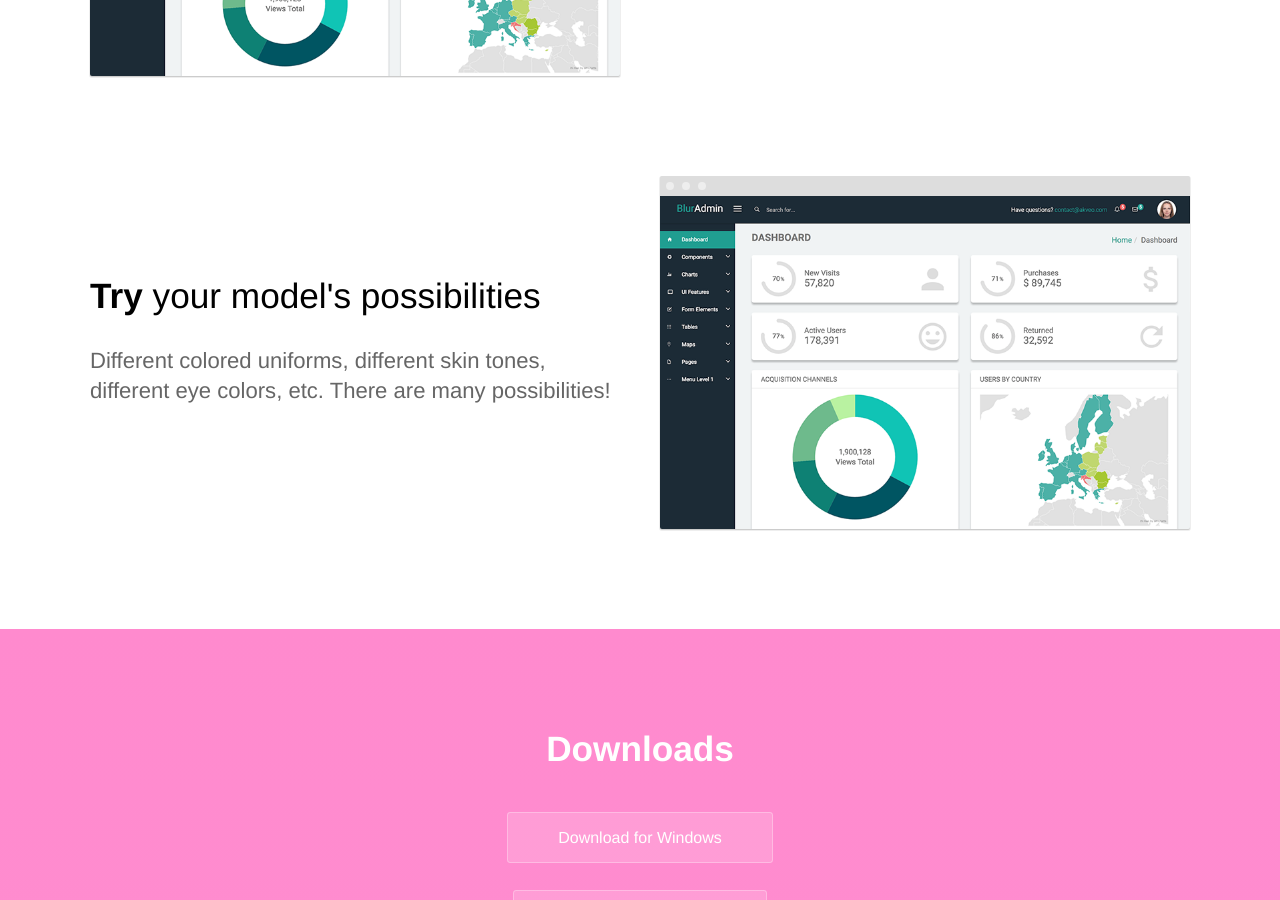
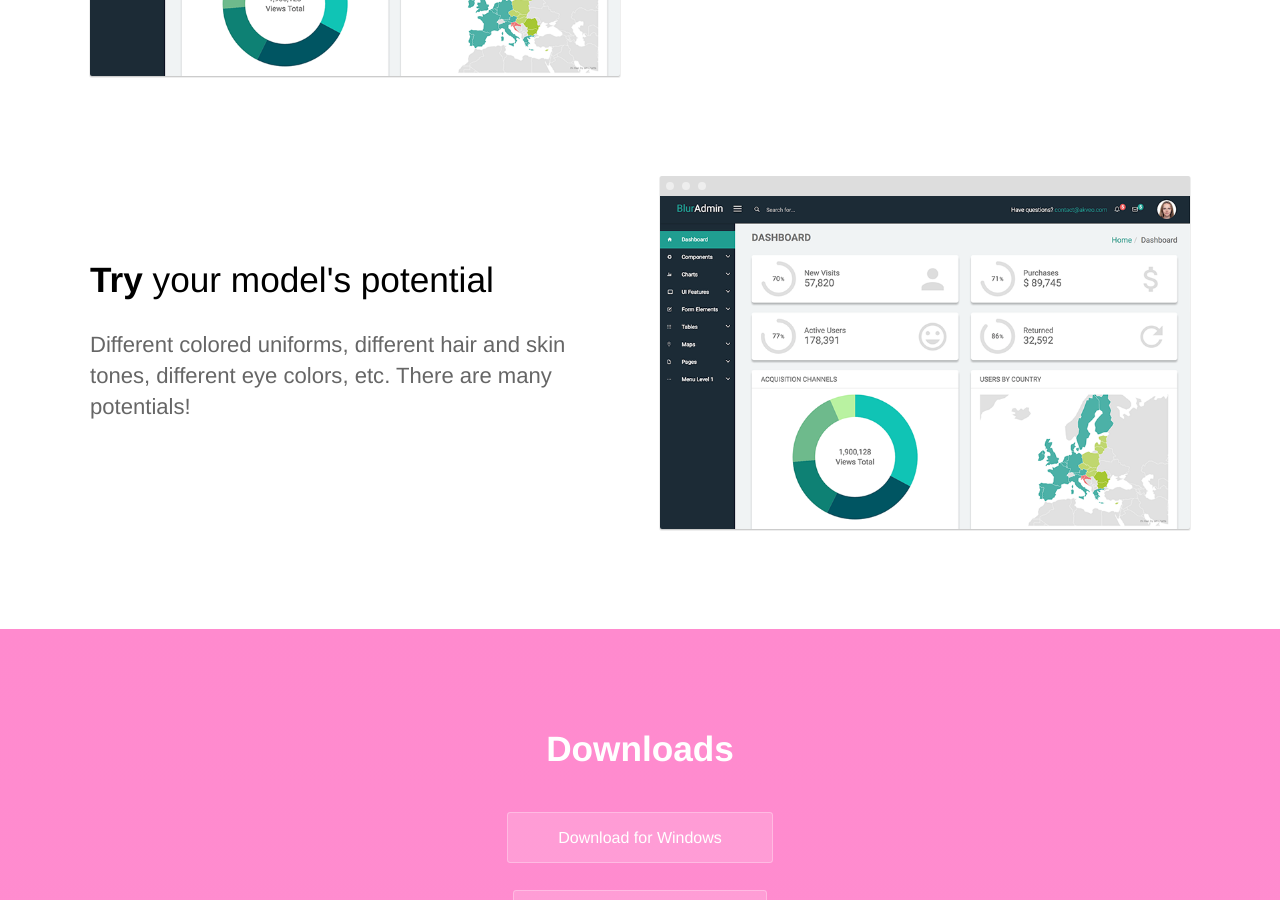
Before and after one commit to satetsu888/vts-chameleon, a Jekyll site: the page built from index.html, in a window 1280 px wide and 900 px high, scrolled down 1865 px. Built offline with Jekyll 4.4.1, drawn with Linux system fonts in a browser that asks for light colours.

Commit message:
fix little

```diff
--- a/index.html
+++ b/index.html
@@ -52,8 +52,8 @@ faq:
 	<section>
 		<div class="container flex">
 			<div class="text editable">
-				<h2><strong>Try</strong> your model's possibilities</h2>
-                <p>Different colored uniforms, different skin tones, different eye colors, etc. There are many possibilities!<p>
+				<h2><strong>Try</strong> your model's potential</h2>
+                <p>Different colored uniforms, different hair and skin tones, different eye colors, etc. There are many potentials!<p>
 			</div>
 			<div class="image">
 				<img src="{{ site.baseurl }}/images/dashboard.png" alt="Screenshot" class="screenshot editable" />
```
